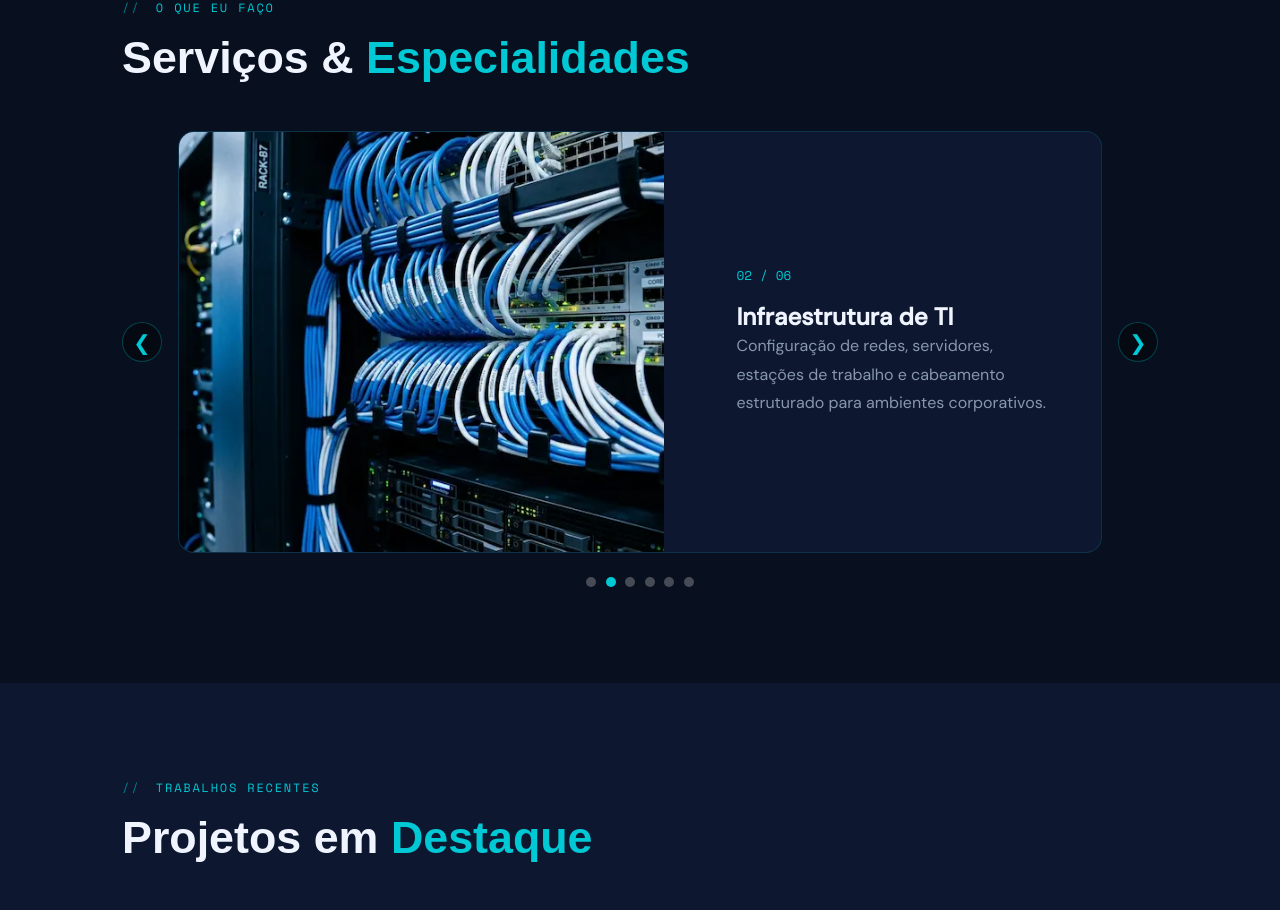
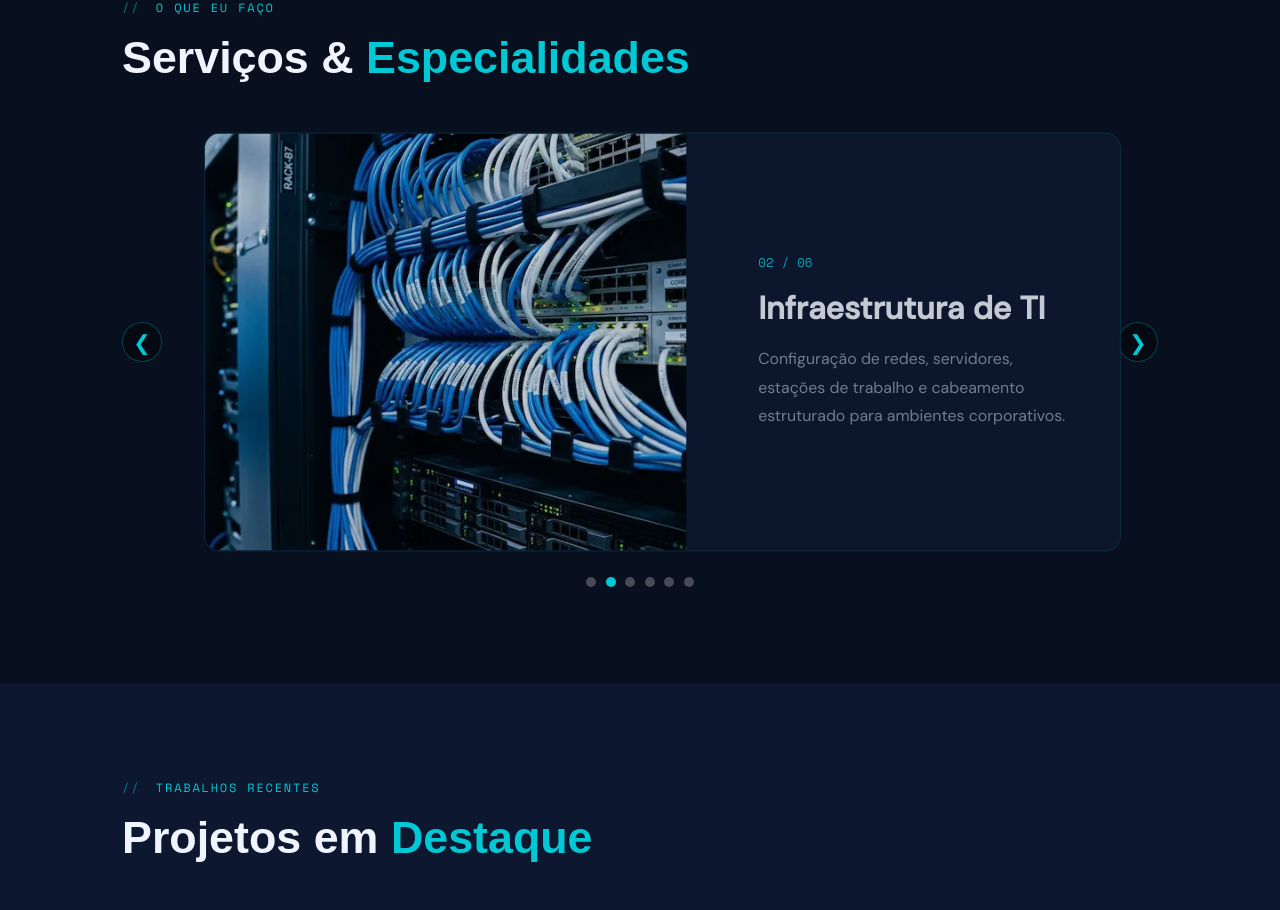
Before and after one commit to EdsonJuni0r/portfolio, a React (Vite) app: page / in a window 1280 px wide. Shown: the part 1732-2642 px from the top of the page. Built offline with nearby package versions, Linux system fonts and the light colour scheme.

Commit message:
feat: Atualizando function Services para uso do Frame Motion deixando: Transição suave entre cards Suporte para mouse e touch Animação de entrada/saída elegante

```diff
--- a/package.json
+++ b/package.json
@@ -13,6 +13,7 @@
     "deploy": "gh-pages -d dist"
   },
   "dependencies": {
+    "framer-motion": "^12.40.0",
     "icons": "^1.0.0",
     "react": "^19.2.7",
     "react-dom": "^19.2.7",
--- a/src/App.css
+++ b/src/App.css
@@ -372,10 +372,13 @@
   .service-slide {
     grid-template-columns: 1fr;
     touch-action: pan-y;
-    user-select: none;
-    -webkit-user-select: none;
-    transition: transform .3s ease;
+    cursor: grab;
+    transition: transform .1s ease;
   }
+  .service-slide:active {
+    cursor: grabbing;
+  }
+
   .carousel-btn {
     display: none;
   }
--- a/src/App.tsx
+++ b/src/App.tsx
@@ -1,5 +1,6 @@
 import ProjectMedia, { type MediaItem } from './ProjectMedia'
 import { useState, useEffect, useRef } from 'react'
+import { motion, AnimatePresence } from 'framer-motion'
 import './App.css'
 import { FaEnvelope, FaWhatsapp, FaLinkedin, FaGithub } from 'react-icons/fa'
 
@@ -247,51 +248,40 @@ function About() {
 function Services() {
   const [current, setCurrent] = useState(0)
 
-  const touchStartX = useRef(0)
-  const touchEndX = useRef(0)
-
   const nextSlide = () => {
     setCurrent((prev) => (prev + 1) % SERVICES.length)
   }
 
   const prevSlide = () => {
-    setCurrent((prev) => (prev - 1 + SERVICES.length) % SERVICES.length)
+    setCurrent((prev) =>
+      prev === 0 ? SERVICES.length - 1 : prev - 1
+    )
   }
 
-  // Auto-play
   useEffect(() => {
-    const timer = setTimeout(() => {
-      setCurrent((prev) => (prev + 1) % SERVICES.length)
-    }, 6000)
-
+    const timer = setTimeout(nextSlide, 6000)
     return () => clearTimeout(timer)
   }, [current])
 
-  // Touch events for mobile
-  const handleTouchStart = (e: React.TouchEvent) => {
-    touchStartX.current = e.changedTouches[0].screenX
+  const handleDragEnd = (
+    _: unknown,
+    info: { offset: { x: number } }
+  ) => {
+    const swipe = info.offset.x
+
+    if (swipe < -80) {
+      nextSlide()
     }
 
-  const handleTouchMove = (e: React.TouchEvent) => {
-    touchEndX.current = e.changedTouches[0].screenX
-  }
-
-  const handleTouchEnd = () => {
-    const distance = touchStartX.current - touchEndX.current
-
-    // sensibilidade mínima
-    if (distance > 50) {
-      nextSlide() // deslizou para esquerda
-    }
-
-    if (distance < -50) {
-      prevSlide() // deslizou para direita
+    if (swipe > 80) {
+      prevSlide()
     }
   }
 
   return (
     <section id="serviços" className="section services">
       <div className="container">
+
         <SectionLabel>o que eu faço</SectionLabel>
 
         <h2 className="section-title">
@@ -307,11 +297,22 @@ function Services() {
             ❮
           </button>
 
-          <div
+          <AnimatePresence mode="wait">
+
+            <motion.div
+              key={current}
               className="service-slide"
-            onTouchStart={handleTouchStart}
-            onTouchMove={handleTouchMove}
-            onTouchEnd={handleTouchEnd}
+              drag="x"
+              dragConstraints={{ left: 0, right: 0 }}
+              dragElastic={0.2}
+              onDragEnd={handleDragEnd}
+              initial={{ opacity: 0, x: 120, scale: 0.96 }}
+              animate={{ opacity: 1, x: 0, scale: 1 }}
+              exit={{ opacity: 0, x: -120, scale: 0.96 }}
+              transition={{
+                duration: 0.4,
+                ease: 'easeInOut'
+              }}
             >
 
               <div className="service-slide__image">
@@ -326,12 +327,14 @@ function Services() {
                   0{current + 1} / 0{SERVICES.length}
                 </span>
 
-              <h2>{SERVICES[current].title}</h2>
+                <h3>{SERVICES[current].title}</h3>
 
                 <p>{SERVICES[current].desc}</p>
               </div>
 
-          </div>
+            </motion.div>
+
+          </AnimatePresence>
 
           <button
             className="carousel-btn carousel-btn--right"
@@ -346,7 +349,9 @@ function Services() {
           {SERVICES.map((_, index) => (
             <button
               key={index}
-              className={`carousel-dot ${index === current ? 'active' : ''}`}
+              className={`carousel-dot ${
+                index === current ? 'active' : ''
+              }`}
               onClick={() => setCurrent(index)}
             />
           ))}
```
Also changed, not shown: 1 other file (tests, documents, lock files or other folders). Lines whose indentation alone changed are shown as unchanged.
